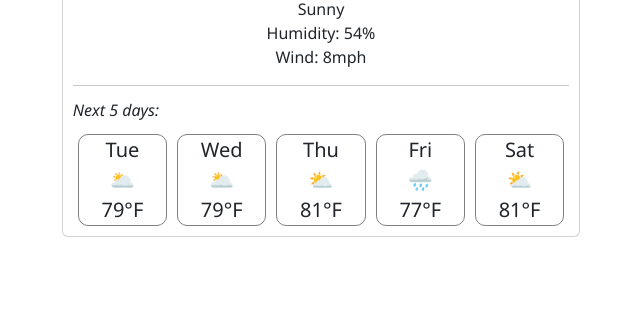
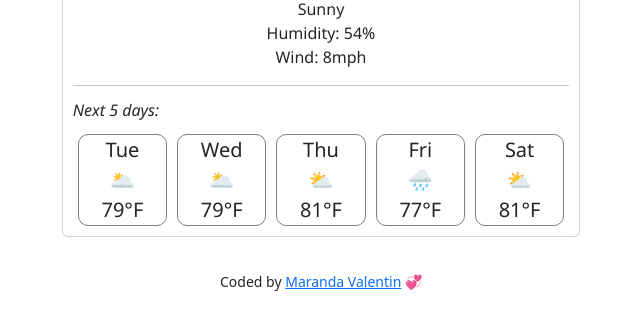
Before and after one commit to marandarosa/weather-app, a plain HTML site: page index.html in a window 1280 px wide. Shown: the part 286-616 px from the top of the page, without its empty margins (319-959 px from the left). Drawn offline with nearby package versions, Linux system fonts and the light colour scheme; no server answers.

Commit message:
Added signature in footer

```diff
--- a/index.html
+++ b/index.html
@@ -78,7 +78,14 @@
         </div>
       </div>
     </div>
-
+    <br />
+    <footer>
+      Coded by
+      <a href="https://www.linkedin.com/in/maranda-valentin-bb9a3b95/"
+        >Maranda Valentin</a
+      >
+      💞
+    </footer>
     <script src="app.js"></script>
   </body>
 </html>
--- a/style.css
+++ b/style.css
@@ -60,3 +60,8 @@ p {
   padding: 0px 15px;
   margin: 0px 5px;
 }
+footer {
+  text-align: center;
+  font-size: 14px;
+  margin-top: 30px;
+}
```
